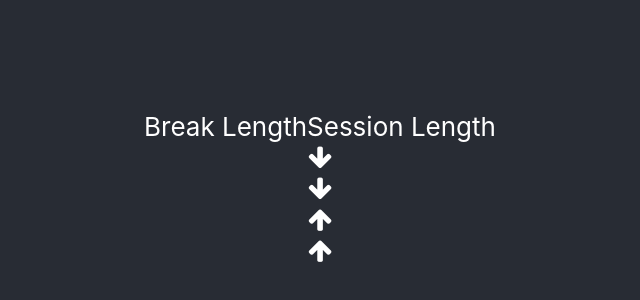
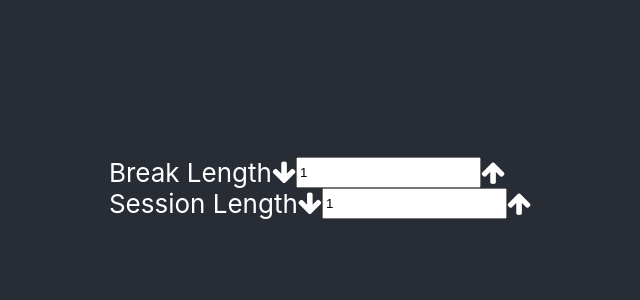
Before and after one commit to faridhuseynov/25Clock_FCC, a React (Create React App) app: page / in a window 1280 px wide. Shown: the part 212-512 px from the top of the page, without its empty margins (320-960 px from the left). Built offline with nearby package versions, Linux system fonts and the light colour scheme.

Commit message:
Block comp added. Increment & Decrement working

```diff
--- a/public/index.html
+++ b/public/index.html
@@ -25,7 +25,7 @@
       work correctly both with client-side routing and a non-root public URL.
       Learn how to configure a non-root public URL by running `npm run build`.
     -->
-    <title>React App</title>
+    <title>Clock App</title>
   </head>
   <body>
     <noscript>You need to enable JavaScript to run this app.</noscript>
--- a/src/App.js
+++ b/src/App.js
@@ -1,6 +1,6 @@
 // eslint-disable-next-line
 
-import logo from './logo.svg';
+// import logo from './logo.svg';
 import './App.css';
 import Display from "./containers/Display/Display"
 
--- /dev/null
+++ b/src/components/Block/Block.js
@@ -0,0 +1,18 @@
+import React from "react"
+import Label from "../Label/Label";
+import Decrement from "../Decrement/Decrement";
+import Increment from "../Increment/Increment";
+import Length from "../Length/Length";
+
+import classes from "./Block.module.css";
+
+const block =(props)=>{
+    return <div className={classes.Block}>
+        <Label labelId={props.idLabel} labelName={props.nameLabel} />
+        <Decrement id={props.decrId} iconClass={props.decrIconClass} clicked={props.lengthDecrease}/>
+        <Length id={props.lengthId} value={props.lengthValue}/>
+        <Increment id={props.incrId} iconClass={props.incrIconClass} clicked={props.lengthIncrease}/>
+    </div>
+}
+
+export default block;
--- /dev/null
+++ b/src/components/Block/Block.module.css
@@ -0,0 +1,4 @@
+.Block {
+    display: flex;
+
+}
--- a/src/components/Decrement/Decrement.js
+++ b/src/components/Decrement/Decrement.js
@@ -1,7 +1,7 @@
 import React from "react"
 
 const decrement =(props)=>{
-    return(<div id={props.decrId} onClick={()=>{console.log('dec clicked')}}>
+    return(<div id={props.decrId} onClick={props.clicked}>
         <i className={props.iconClass}></i>
     </div>)
 }
--- a/src/components/Increment/Increment.js
+++ b/src/components/Increment/Increment.js
@@ -1,7 +1,7 @@
 import React from "react"
 
 const increment = (props) => {
-    return (<div id={props.incrId} onClick={() => { console.log('inc clicked') }}>
+    return (<div id={props.incrId} onClick={props.clicked}>
         <i className={props.iconClass}></i>
     </div>)
 }
--- /dev/null
+++ b/src/components/Length/Length.js
@@ -0,0 +1,8 @@
+import React from "react"
+
+const length=(props)=>(
+    <input value={props.value} id={props.id} minLength={1}/>
+)
+
+
+export default length;
--- a/src/containers/Display/Display.js
+++ b/src/containers/Display/Display.js
@@ -1,20 +1,67 @@
 import React, { Component } from "react";
-import Label from "../../components/Label/Label";
-import Decrement from "../../components/Decrement/Decrement"
-import Increment from "../../components/Increment/Increment"
+import Block from "../../components/Block/Block";
+
 
 class Display extends Component {
+
+    state = {
+        sessionLength: 1,
+        breakLength: 1
+    }
+
+    incrementHandler = (event) => {
+       let id = event.target.parentElement.previousSibling.id;
+        if(id==='break-length'){
+            this.setState((prevState) => ({
+                ...prevState,
+                breakLength: prevState.breakLength + 1
+            }), () => {
+                // console.log(this.state.breakLength);
+            })
+        }
+        else if(id==='session-length'){
+            this.setState((prevState) => ({
+                ...prevState,
+                sessionLength: prevState.sessionLength + 1
+            }), () => {
+                // console.log(this.state.sessionLength);
+            })
+        }
+    }
+
+    decrementHandler = (event) => {
+        let id = event.target.parentElement.nextSibling.id;
+        console.log(id);
+         if(id==='break-length' && this.state.breakLength>1){
+             this.setState((prevState) => ({
+                 ...prevState,
+                 breakLength: prevState.breakLength -1
+             }), () => {
+                 // console.log(this.state.breakLength);
+             })
+         }
+         else if(id==='session-length' && this.state.sessionLength>1){
+             this.setState((prevState) => ({
+                 ...prevState,
+                 sessionLength: prevState.sessionLength -1
+             }), () => {
+                 // console.log(this.state.sessionLength);
+             })
+         }
+     }
 
 
     render() {
         return (
             <div>
-                <Label labelId="break-label" labelName="Break Length" />
-                <Label labelId="session-label" labelName="Session Length" />
-                <Decrement id="break-decrement" iconClass="fa fa-arrow-down"/>
-                <Decrement id="session-decrement" iconClass="fa fa-arrow-down"/>
-                <Increment id="break-increment" iconClass="fa fa-arrow-up"/>
-                <Increment id="session-increment" iconClass="fa fa-arrow-up"/>
+                <Block  idLabel="break-label" nameLabel="Break Length" decrId="break-decrement" decrIconClass="fa fa-arrow-down"
+                    incrId="break-increment" incrIconClass="fa fa-arrow-up"
+                    lengthId="break-length" lengthValue={this.state.breakLength} lengthIncrease={this.incrementHandler} lengthDecrease={this.decrementHandler}
+                />
+                <Block idLabel="session-label" nameLabel="Session Length" decrId="session-decrement" decrIconClass="fa fa-arrow-down"
+                    incrId="session-increment" incrIconClass="fa fa-arrow-up"
+                    lengthId="session-length" lengthValue={this.state.sessionLength} lengthIncrease={this.incrementHandler} lengthDecrease={this.decrementHandler}
+                />
             </div>
         )
     }
```
Also changed, not shown: 1 other file (tests, documents, lock files or other folders).
